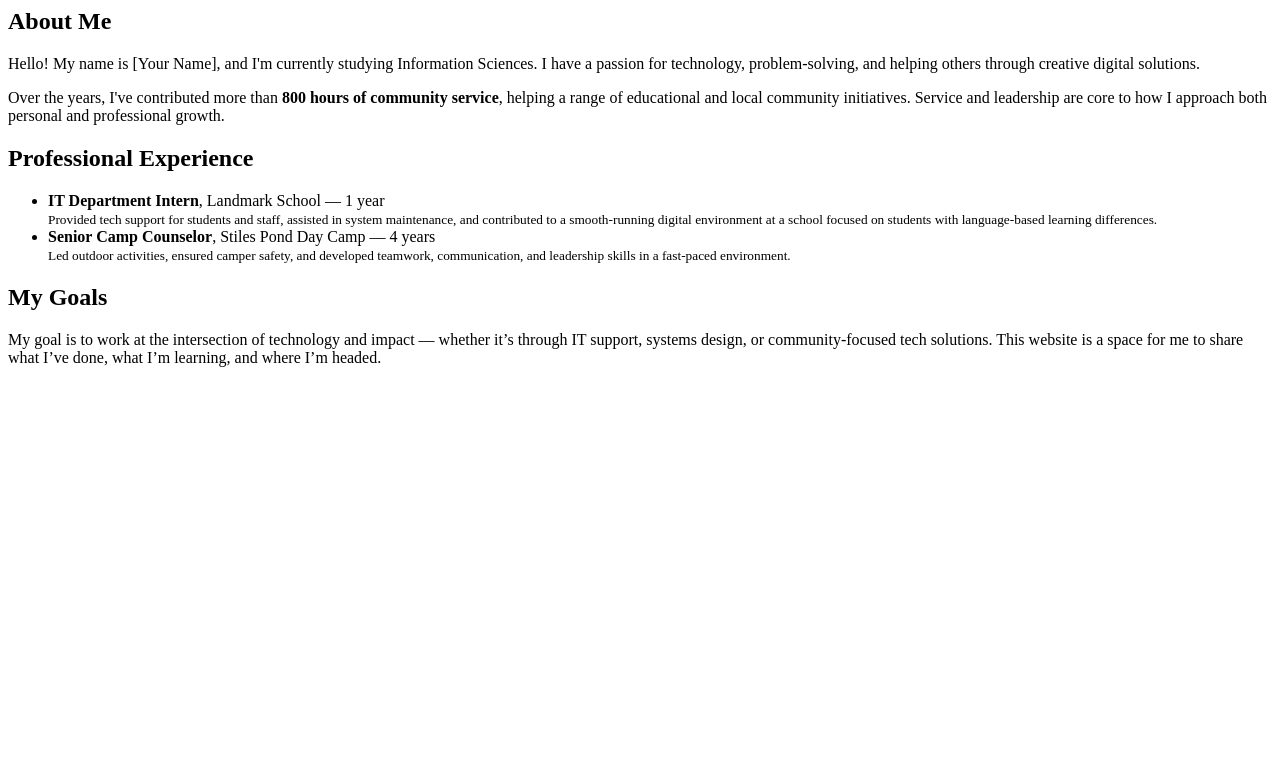
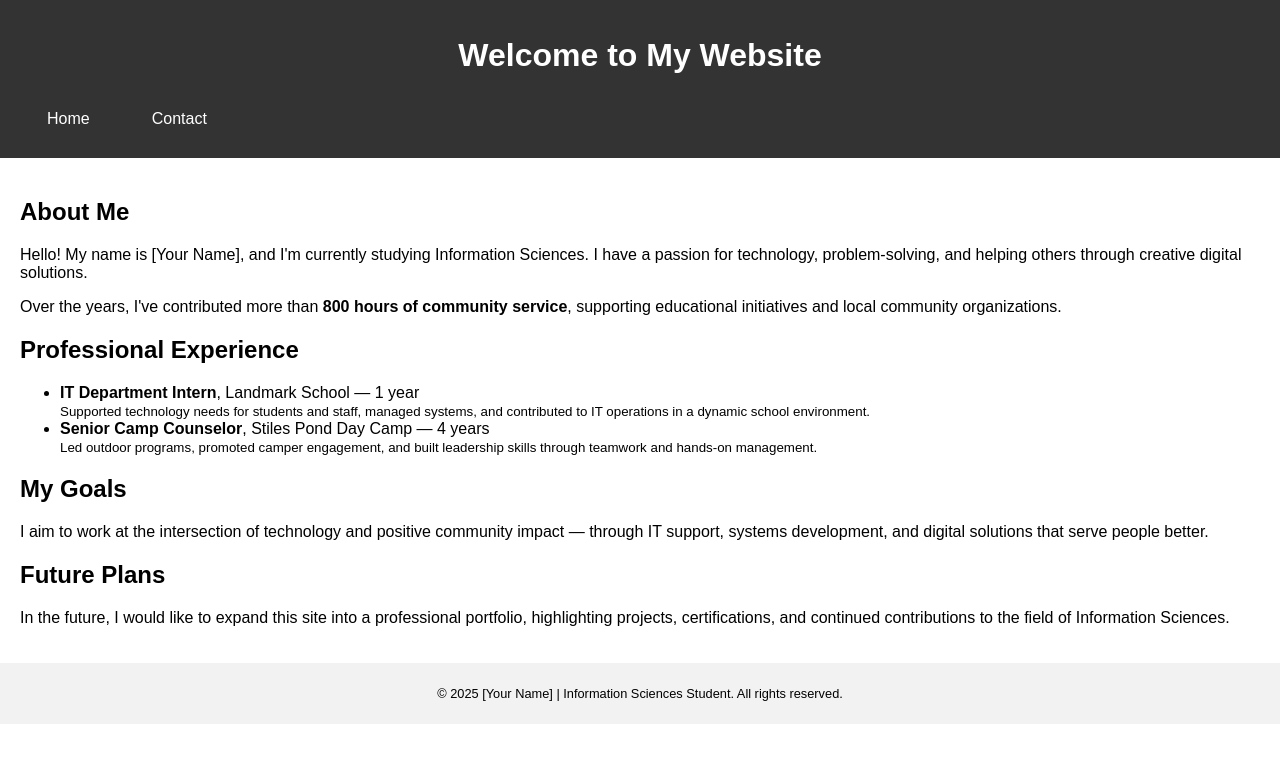
Before and after one commit to EvanMcnulty/EvanMcNultyWebsite, a plain HTML site: page index.html in a window 1280 px wide. Drawn offline with Linux system fonts and the light colour scheme.

Commit message:
Update index.html

```diff
--- a/index.html
+++ b/index.html
@@ -1,25 +1,55 @@
+<!DOCTYPE html>
+<html lang="en">
+<head>
+  <meta charset="UTF-8">
+  <meta name="viewport" content="width=device-width, initial-scale=1">
+  <title>About Me - Information Sciences Student</title>
+  <link rel="stylesheet" href="style.css">
+</head>
+<body>
+  <header>
+    <h1>Welcome to My Website</h1>
+    <nav>
+      <ul style="list-style-type:none; margin:0; padding:0; overflow:hidden; background-color:#333;">
+        <li style="float:left;"><a href="index.html" style="display:block; color:white; text-align:center; padding:14px 16px; text-decoration:none;">Home</a></li>
+        <li style="float:left;"><a href="contact.html" style="display:block; color:white; text-align:center; padding:14px 16px; text-decoration:none;">Contact</a></li>
+      </ul>
+    </nav>
+  </header>
+
   <main>
     <section>
       <h2>About Me</h2>
       <p>Hello! My name is [Your Name], and I'm currently studying Information Sciences. I have a passion for technology, problem-solving, and helping others through creative digital solutions.</p>
 
-    <p>Over the years, I've contributed more than <strong>800 hours of community service</strong>, helping a range of educational and local community initiatives. Service and leadership are core to how I approach both personal and professional growth.</p>
+      <p>Over the years, I've contributed more than <strong>800 hours of community service</strong>, supporting educational initiatives and local community organizations.</p>
     </section>
 
     <section>
       <h2>Professional Experience</h2>
       <ul>
         <li><strong>IT Department Intern</strong>, Landmark School — 1 year
-        <br><small>Provided tech support for students and staff, assisted in system maintenance, and contributed to a smooth-running digital environment at a school focused on students with language-based learning differences.</small>
+          <br><small>Supported technology needs for students and staff, managed systems, and contributed to IT operations in a dynamic school environment.</small>
         </li>
         <li><strong>Senior Camp Counselor</strong>, Stiles Pond Day Camp — 4 years
-        <br><small>Led outdoor activities, ensured camper safety, and developed teamwork, communication, and leadership skills in a fast-paced environment.</small>
+          <br><small>Led outdoor programs, promoted camper engagement, and built leadership skills through teamwork and hands-on management.</small>
         </li>
       </ul>
     </section>
 
     <section>
       <h2>My Goals</h2>
-    <p>My goal is to work at the intersection of technology and impact — whether it’s through IT support, systems design, or community-focused tech solutions. This website is a space for me to share what I’ve done, what I’m learning, and where I’m headed.</p>
+      <p>I aim to work at the intersection of technology and positive community impact — through IT support, systems development, and digital solutions that serve people better.</p>
+    </section>
+
+    <section>
+      <h2>Future Plans</h2>
+      <p>In the future, I would like to expand this site into a professional portfolio, highlighting projects, certifications, and continued contributions to the field of Information Sciences.</p>
     </section>
   </main>
+
+  <footer>
+    <p>© 2025 [Your Name] | Information Sciences Student. All rights reserved.</p>
+  </footer>
+</body>
+</html>
```
Lines whose indentation alone changed are shown as unchanged.
